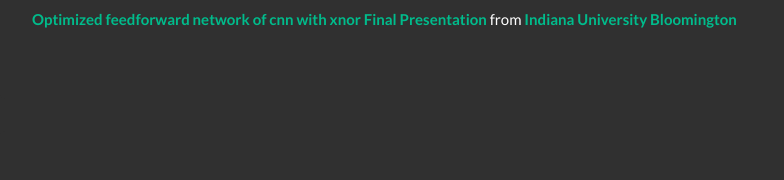
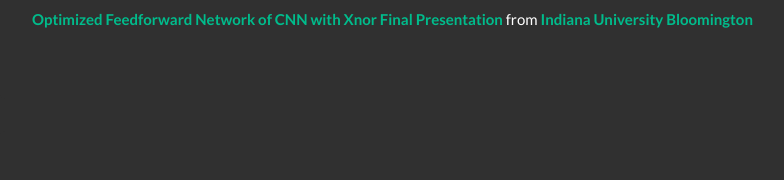
Before and after one commit to iuisefinalprojects/iuisefinalprojects.github.io, a plain HTML site: page pages/projects/ice/ice-proj.html in a window 1280 px wide. Shown: the part 2339-2519 px from the top of the page, 32-816 px from the left. Drawn offline with Linux system fonts and the light colour scheme.

Commit message:
new:dev: presentation added

```diff
--- a/pages/projects/ice/ice-proj.html
+++ b/pages/projects/ice/ice-proj.html
@@ -101,7 +101,7 @@
 
 <div class="jumbotron">
   <h2 class="display-3"> Final Project Presentation</h2>
-  <iframe src="//www.slideshare.net/slideshow/embed_code/key/pknpNl9OvugiDK" width="595" height="485" frameborder="0" marginwidth="0" marginheight="0" scrolling="no" style="border:1px solid #CCC; border-width:1px; margin-bottom:5px; max-width: 100%;" allowfullscreen> </iframe> <div style="margin-bottom:5px"> <strong> <a href="//www.slideshare.net/vbabey/optimized-feedforward-network-of-cnn-with-xnor-final-presentation" title="Optimized feedforward network of cnn with xnor Final Presentation" target="_blank">Optimized feedforward network of cnn with xnor Final Presentation</a> </strong> from <strong><a href="https://www.slideshare.net/vbabey" target="_blank">Indiana University Bloomington</a></strong> </div>
+  <iframe src="//www.slideshare.net/slideshow/embed_code/key/a4hKhUod5vcFci" width="595" height="485" frameborder="0" marginwidth="0" marginheight="0" scrolling="no" style="border:1px solid #CCC; border-width:1px; margin-bottom:5px; max-width: 100%;" allowfullscreen> </iframe> <div style="margin-bottom:5px"> <strong> <a href="//www.slideshare.net/vbabey/optimized-feedforward-network-of-cnn-with-xnor-final-presentation-94225944" title="Optimized Feedforward Network of CNN with Xnor Final Presentation" target="_blank">Optimized Feedforward Network of CNN with Xnor Final Presentation</a> </strong> from <strong><a href="https://www.slideshare.net/vbabey" target="_blank">Indiana University Bloomington</a></strong> </div>
 </div>
 
 
```
